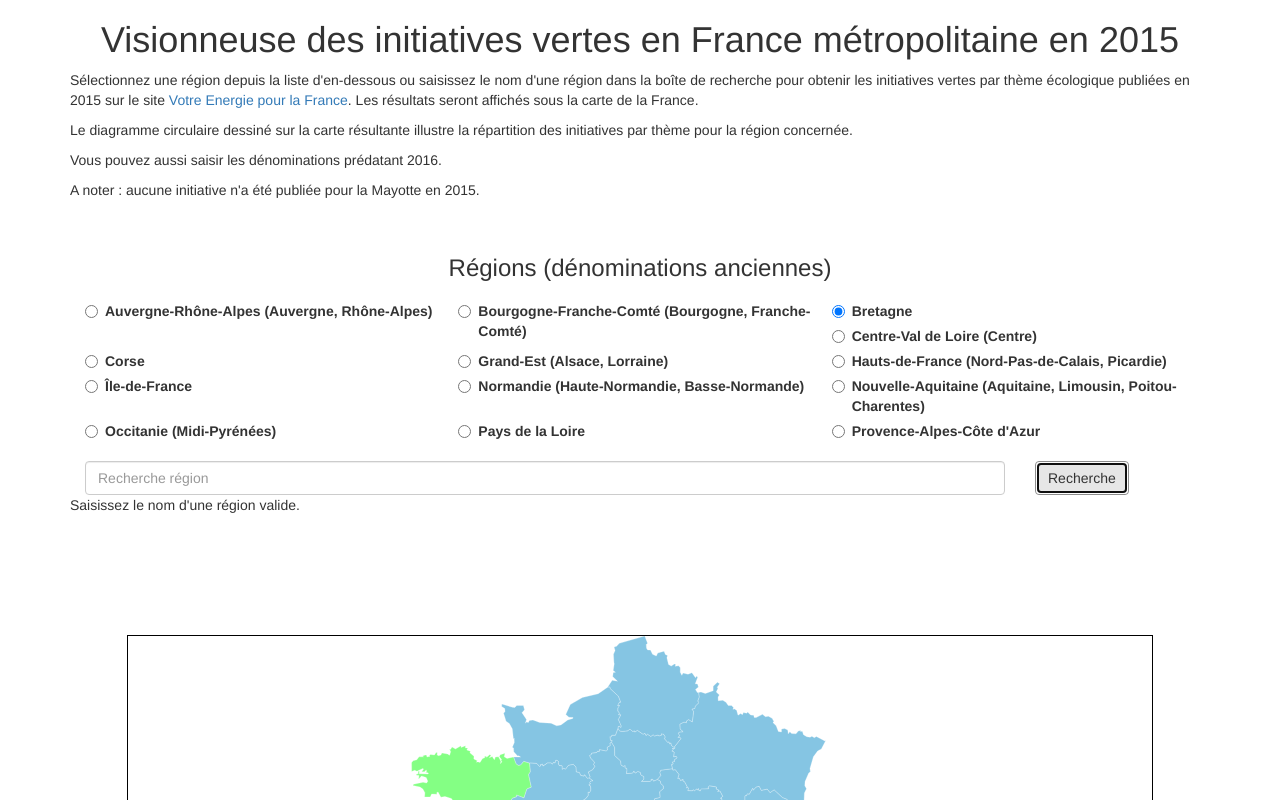
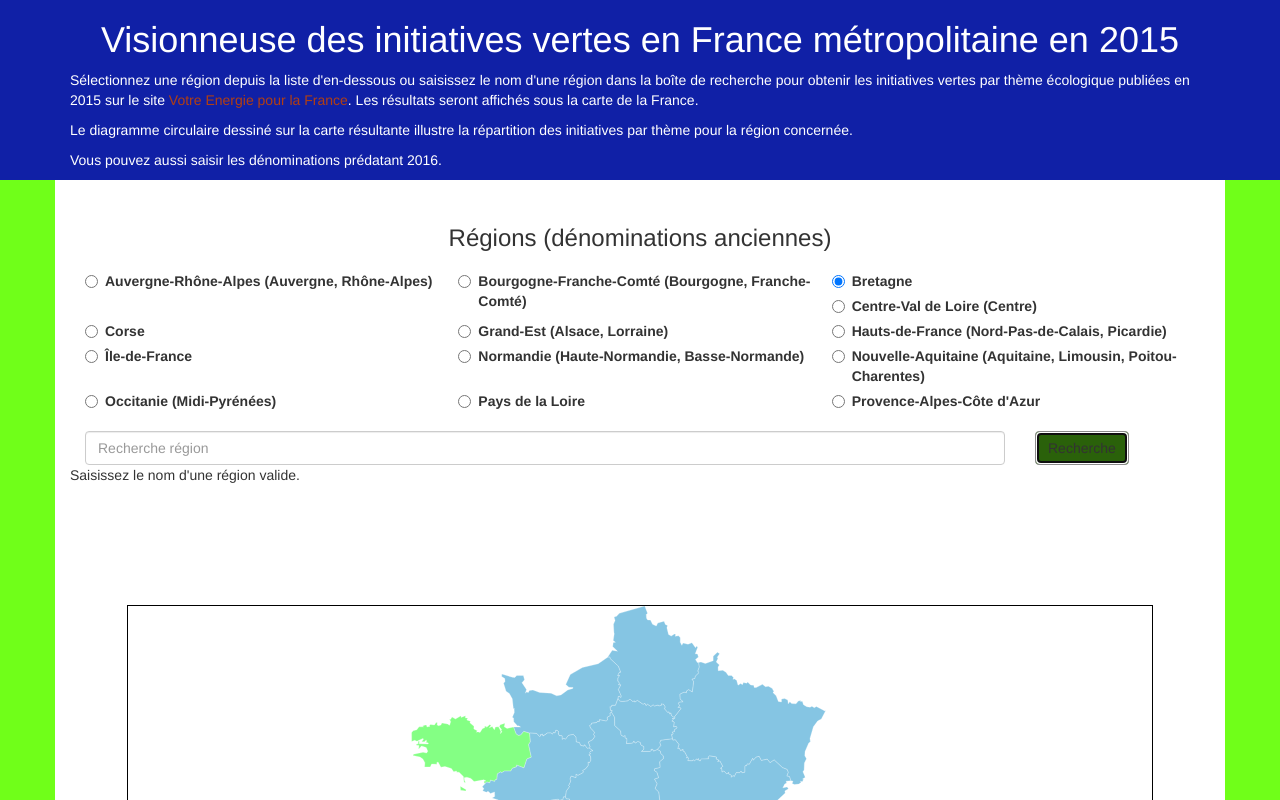
Before and after one commit to testinnplayin/energie-initiative, a plain HTML site: page index.html in a window 1280 px wide. Both pictures are taken after typing "Sample" into the empty fields and a click on the button "Recherche". Shown: the top 800 px of the page. Drawn offline with nearby package versions, Linux system fonts and the light colour scheme.

Commit message:
added colors to view

```diff
--- a/index.html
+++ b/index.html
@@ -16,7 +16,6 @@
 			<p>Sélectionnez une région depuis la liste d'en-dessous ou saisissez le nom d'une région dans la boîte de recherche pour obtenir les initiatives vertes par thème écologique publiées en 2015 sur le site <a href="http://www.votreenergiepourlafrance.fr" target="_blank">Votre Energie pour la France</a>. Les résultats seront affichés sous la carte de la France.</p>
 			<p>Le diagramme circulaire dessiné sur la carte résultante illustre la répartition des initiatives par thème pour la région concernée.</p>
 			<p>Vous pouvez aussi saisir les dénominations prédatant 2016.</p>
-			<p>A noter : aucune initiative n'a été publiée pour la Mayotte en 2015.</p>
 		</div>
 	</header>
 
--- a/styles/main.css
+++ b/styles/main.css
@@ -7,11 +7,65 @@ h3 {
 
 
 
+/* HEADER STYLES */
+
+header {
+	background-color: #1020A6;
+}
+
+h1,
+header p {
+	color: #fff;
+}
+
+header a,
+header a:link {
+	color: #B23F12;
+}
+
+header a:visited {
+	color: #888;
+}
+
+header a:hover {
+	color: #FF4800;
+}
+
+header a:active {
+	color: #FF4800;
+	font-size: 18px;
+}
+
+/* MAIN STYLES */
+
+main,
+.search-btn {
+	background-color: #70FF19;
+}
+
+main > .container {
+	background-color: #fff;
+}
+
+
+
 /* SEARCH BOX STYLES */
 
 .search-btn {
 	margin: 10px 0;
+	border: 1px solid black;
 }
+
+.search-btn:hover,
+.search-btn:focus {
+	background-color: #2A610A;
+}
+
+#search-term:hover,
+#search-term:focus {
+	border: 1px solid #2A610A;
+}
+
 
 
 /* MAP BOX STYLES */
@@ -29,6 +83,8 @@ h3 {
 	margin-right: auto;
 	position: relative;
 }
+
+
 
 /* CHART STYLES */
 
@@ -60,8 +116,13 @@ h3 {
 	text-align: left;
 }
 
+.panel:hover {
+	border: 1px solid #2A610A;
+}
+
 .panel-heading {
 	height: 100px;
+	background-color: #70FF19;
 }
 
 
```
